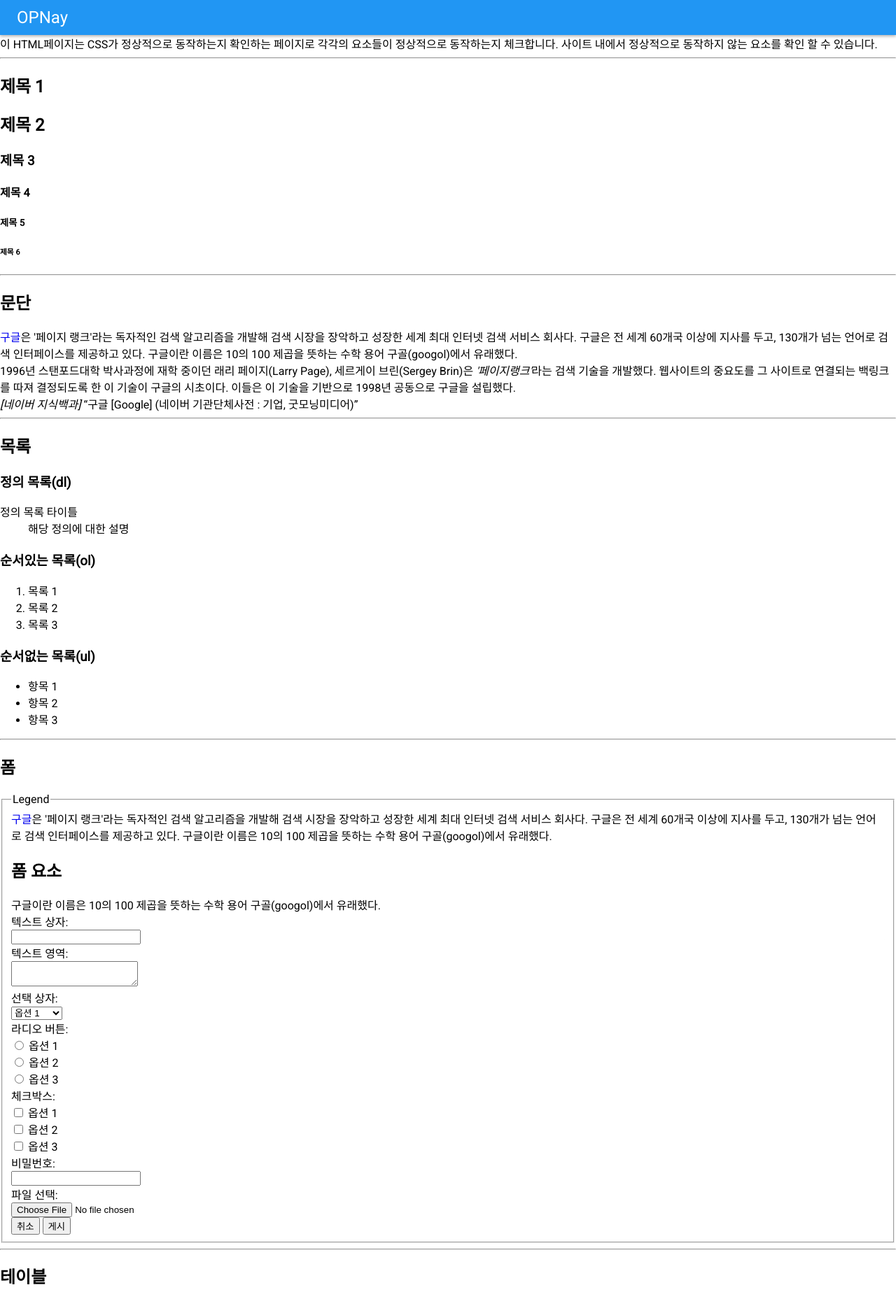
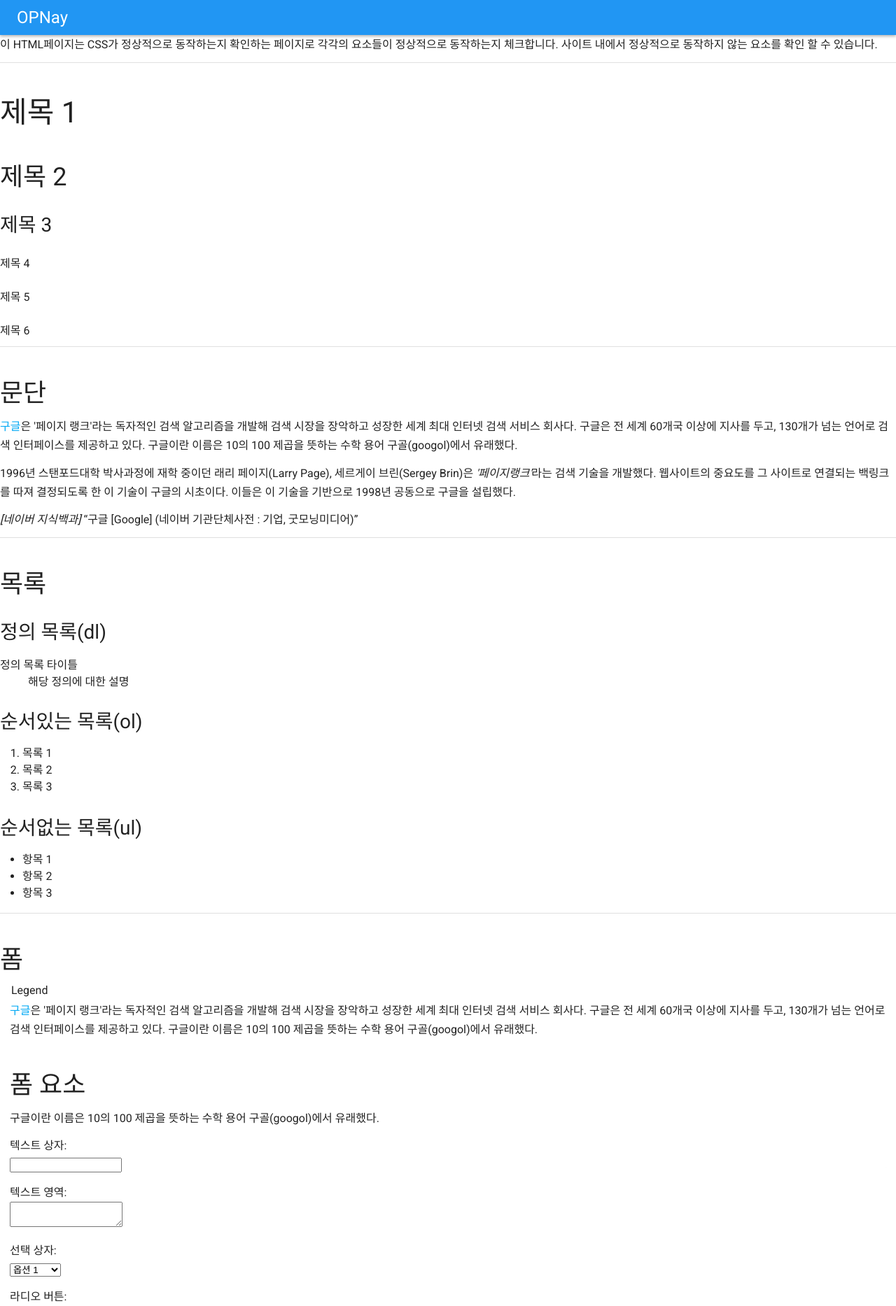
Before and after one commit to opnay/opnay.github.io, a Jekyll site: the page built from test.html, in a window 1280 px wide. Shown: the top 1867 px of the page at 70% size. Built offline with Jekyll 4.4.1, drawn with Linux system fonts in a browser that asks for light colours; some web fonts are replaced.

Commit message:
css: Add material design css

```diff
--- a/_layouts/default.html
+++ b/_layouts/default.html
@@ -6,6 +6,7 @@
 		<meta name="viewport" content="width=device-width, initial-scale=1.0, user-scalable=no" />
 		<title>OPNay's Lab</title>
 		<link rel="stylesheet" href="css/index.css">
+		<link rel="stylesheet" href="css/material.css">
 
 		<!--<link rel="stylesheet" href="https://fonts.googleapis.com/earlyaccess/notosanskr.css" />-->
 		<link rel="stylesheet" href="fonts/notosanskr.css">
--- a/css/index.css
+++ b/css/index.css
@@ -1,12 +1,6 @@
 @charset "utf-8";
 
-html {height:100%;}
-body {
-	margin:0; padding:0; min-height:100%;
-	-webkit-font-smoothing:antialiased; -moz-osx-font-smoothing:grayscale;
-	font-family:Roboto,RobotoDraft,arial,'Noto Sans KR','Nanum Gothic',sans-serif;
-}
-p {margin:0;}
+html, body {margin:0; padding:0;}
 a {text-decoration:none;}
 
 .ellipsis {overflow:hidden; text-overflow:ellipsis; white-space:nowrap;}
--- /dev/null
+++ b/css/material.css
@@ -0,0 +1,33 @@
+/*
+ * Default font colors
+ * Primary Text - #000 87%
+ * Secondary Text - #000 54%
+ * Disabled Text - #000 38%
+ */
+html, label, button, input, textarea, blockquote, pre, code {
+	-webkit-font-smoothing:antialiased; -moz-osx-font-smoothing:grayscale;
+	font-family:Roboto,RobotoDraft,arial,'Noto Sans KR','Nanum Gothic',sans-serif;
+}
+html, body {color:rgba(0,0,0,0.87);}
+
+h1, h2, h3, h4, h5, h6 {margin:0; font-weight:normal;}
+h1 {margin:36px 0 12px 0; font-size:42px;}
+h2 {margin:36px 0 12px 0;font-size:36px;}
+h3 {margin:24px 0 12px 0;font-size:28px;}
+h4, h5, h6 {margin:24px 0 12px 0; font-size:16px;}
+
+a {color:#03A9F4;}
+p {margin:0 0 12px 0; line-height:1.7;}
+
+ol, ul {padding-left:32px;}
+li {line-height:1.5;}
+
+hr {border:0; border-top:1px solid rgba(0,0,0,0.12);}
+
+fieldset {border:0;}
+
+table {border-spacing:0;}
+th, td {padding:6px 12px;}
+th {background:#EEE;}
+
+blockquote, pre, code {background:#EEE; margin:0 0 16px; padding:16px;}
```
